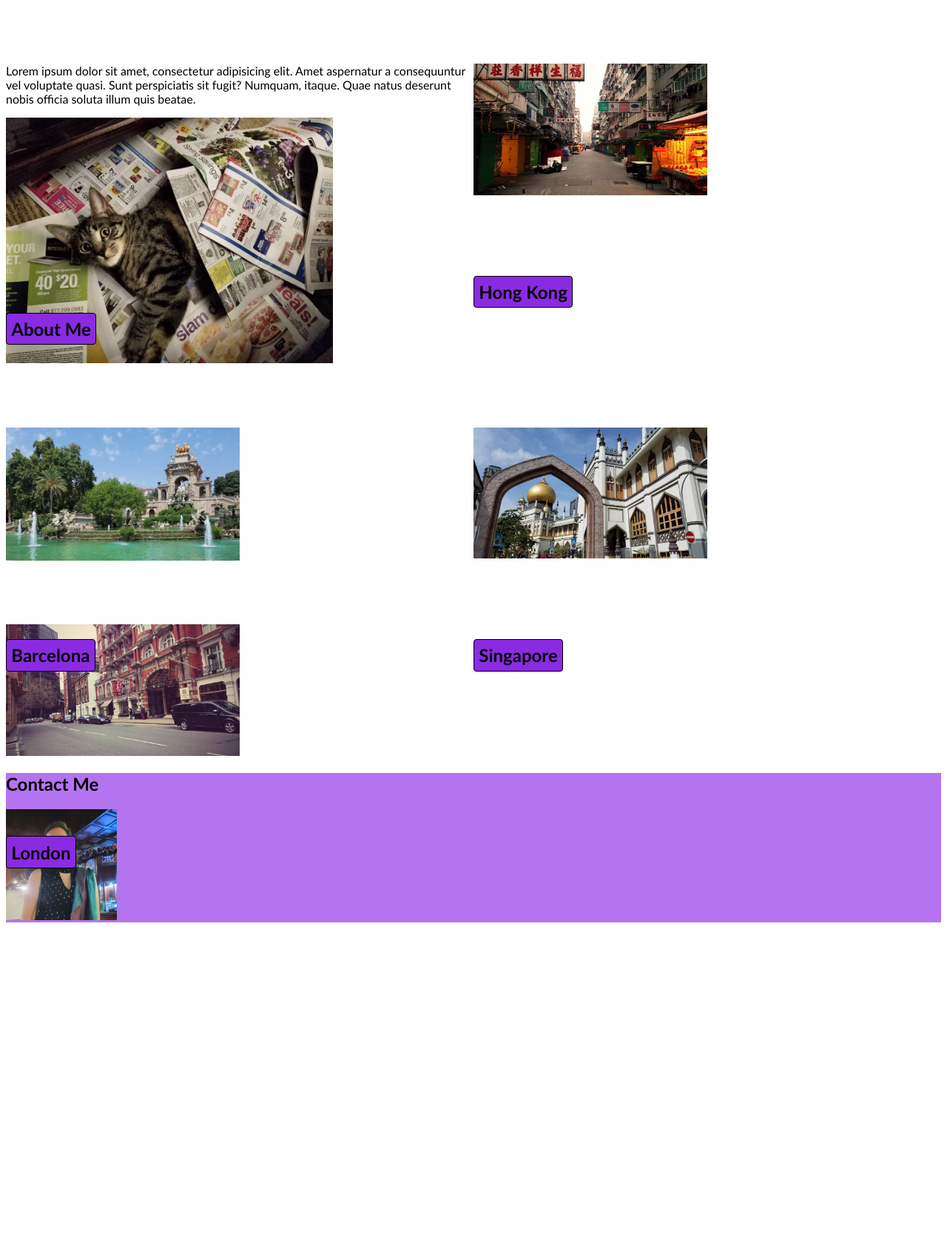
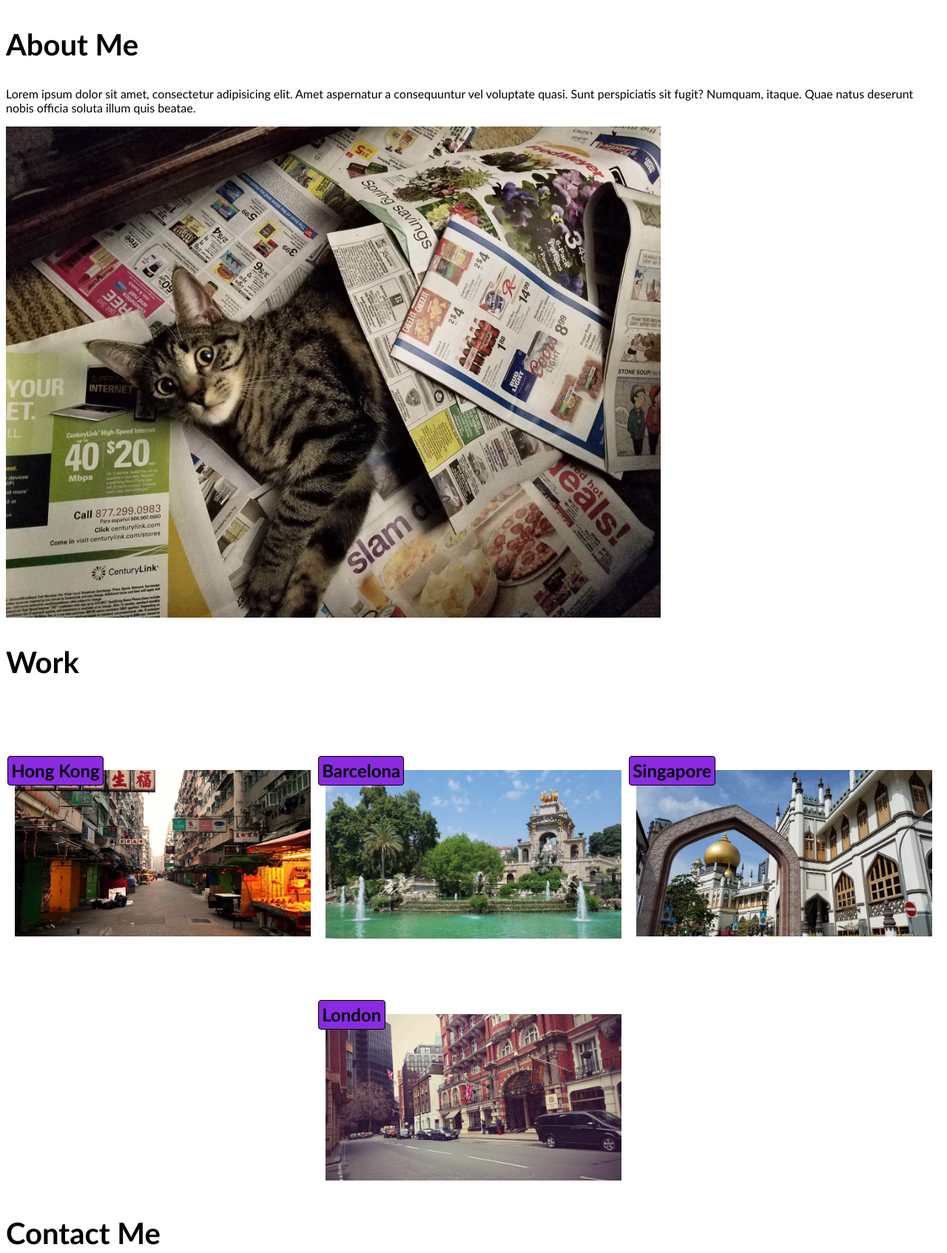
Before and after one commit to Kawaikimono/Lesson-2-Challenge, a plain HTML site: page index.html in a window 1280 px wide. Shown: the part 801-2495 px from the top of the page at 74% size. Before the commit the page ends 2056 px from the top, so only its background shows below. Drawn offline with Linux system fonts and the light colour scheme.

Commit message:
second pull

```diff
--- a/assets/css/Style.css
+++ b/assets/css/Style.css
@@ -15,11 +15,15 @@ header{
  ;
 }
 
-header>ul{
-    display:right;
-    justify-content: right;
+.links{
+    display:flex;
+    justify-content: flex-end;
+    list-style: none;
 }
 
+.right{
+    padding: 10px;
+}
 
 .intro-image{
     max-height: 500px;
@@ -31,17 +35,20 @@ main{
 }
 
 .small-link-boxes{
-    flex: 1 0 0;
-}
-section{
-    width: 50%;
+    max-width: 400px;
+    min-width: 200px;
+    padding: 10px;
 }
 
-section h2 {
+#about-me{
+    width: 100%;
+}
+
+.labels {
     border: 1pt solid black;
     border-radius: 4px;
     position: relative;
-    top: 350px;
+    top: 50px;
     background-color: blueviolet;
     padding: 1%;
     width: fit-content;
@@ -52,7 +59,7 @@ section h2 {
 
 }
 .big-link-box-text{
-    top:400px
+    font-size: 40px;
 }
 
 footer{
@@ -64,3 +71,9 @@ footer>img{
     height: 150px;
     width: 150px;
 }
+
+#work-examples{
+    display: flex;
+    flex-wrap: wrap;
+    justify-content: center;
+}
--- a/index.html
+++ b/index.html
@@ -1,5 +1,6 @@
 <!DOCTYPE html>
 <html lang="en">
+
 <head>
     <meta charset="UTF-8">
     <meta http-equiv="X-UA-Compatible" content="IE=edge">
@@ -11,40 +12,57 @@
 <body>
     <header class="top-nav">
         <h1>Aly Geiger</h1>
-        <a href="#cat"> About Me</a>
-        <a href="#"> Work</a>
-        <a href="#"> Contact Me</a>
+        <ul class="links">
+            <li class="right"><a href="#about-me"> About Me</a></li>
+            <li class="right"><a href="#work"> Work</a></li>
+            <li class="right"><a href="#contact-me"> Contact Me</a></li>
+        </ul>
+
 
     </header>
 
     <img id="intro-image" src="./assets/Images/big-image.jpg" alt="Sydney Harbor" style="width:100%">
 
     <main>
+        <section id="about-me">
+            <h2 class="big-link-box-text">About Me</h2>
+            <p>Lorem ipsum dolor sit amet, consectetur adipisicing elit. Amet aspernatur a consequuntur vel voluptate
+                quasi. Sunt perspiciatis sit fugit? Numquam, itaque. Quae natus deserunt nobis officia soluta illum quis
+                beatae.</p>
+            <img class="big-link-box" id="cat" src="./assets/Images/project-big.jpg" alt="Cat looking innocent"
+                style="width:70%">
+        </section>
+        <section id="work">
+            <h2 class="big-link-box-text">Work</h2>
+            <div id="work-examples">
                 <section>
-        <h2 class="big-link-box-text">About Me</h2>
-        <p>Lorem ipsum dolor sit amet, consectetur adipisicing elit. Amet aspernatur a consequuntur vel voluptate quasi. Sunt perspiciatis sit fugit? Numquam, itaque. Quae natus deserunt nobis officia soluta illum quis beatae.</p>
-            <img class="big-link-box" id="cat" src="./assets/Images/project-big.jpg" alt="Cat looking innocent" style="width:70%">
+                    <h2 class="labels">Hong Kong</h2>
+                    <img class="small-link-boxes" src="./assets/Images/small-image-1.jpg" alt="Hong Kong Streets">
                 </section>
                 <section>
-        <h2>Hong Kong</h2>
-        <img class="small-link-boxes" src="./assets/Images/small-image-1.jpg" alt="Hong Kong Streets" style="width:50%">
+                    <h2 class="labels">Barcelona</h2>
+                    <img class="small-link-boxes" src="./assets/Images/small-image-2.jpg"
+                        alt="Fountain in Park Barcelona">
                 </section>
                 <section>
-        <h2>Barcelona</h2>
-        <img class="small-link-boxes" src="./assets/Images/small-image-2.jpg" alt="Fountain in Park Barcelona" style="width:50%">
+                    <h2 class="labels">Singapore</h2>
+                    <img class="small-link-boxes" src="./assets/Images/small-image-3.jpg" alt="Little India Singapore">
                 </section>
                 <section>
-        <h2>Singapore</h2>
-        <img class="small-link-boxes" src="./assets/Images/small-image-3.jpg" alt="Little India Singapore" style="width:50%">
+                    <h2 class="labels">London</h2>
+                    <img class="small-link-boxes" src="./assets/Images/small-image-4.jpg" alt="London Streets">
                 </section>
-    <section>
-        <h2>London</h2>
-        <img class="small-link-boxes" src="./assets/Images/small-image-4.jpg" alt="London Streets" style="width:50%">
+
+            </div>
         </section>
     </main>
+    <section id="contact-me">
+        <h2 class="big-link-box-text">Contact Me</h2>
+        <img src="./assets/Images/headshot.jpg" alt="Photo of me">
+    </section>
     <footer>
-        <h2>Contact Me</h2>
-        <img src="./assets/Images/headshot.jpg" alt="Photo of me">
+        <p>Made by Aly!</p>
     </footer>
 </body>
+
 </html>
```
Also changed, not shown: 1 other file. Lines whose indentation alone changed are shown as unchanged.
